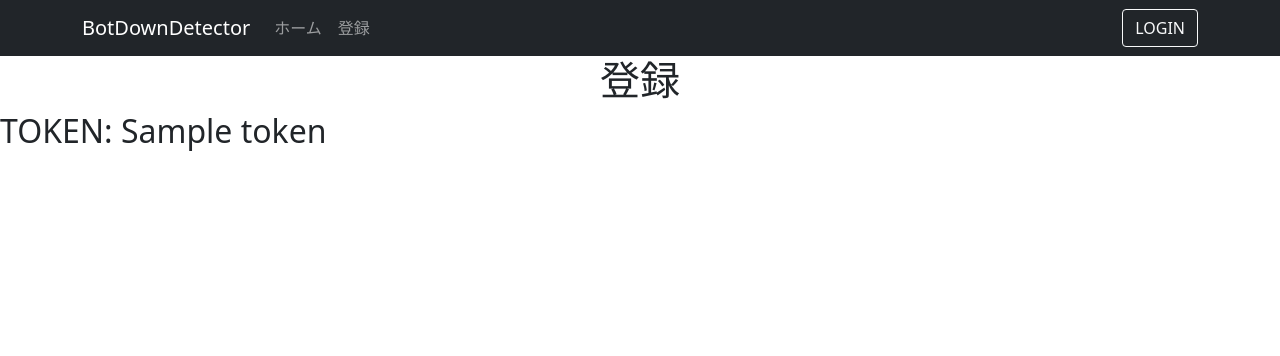
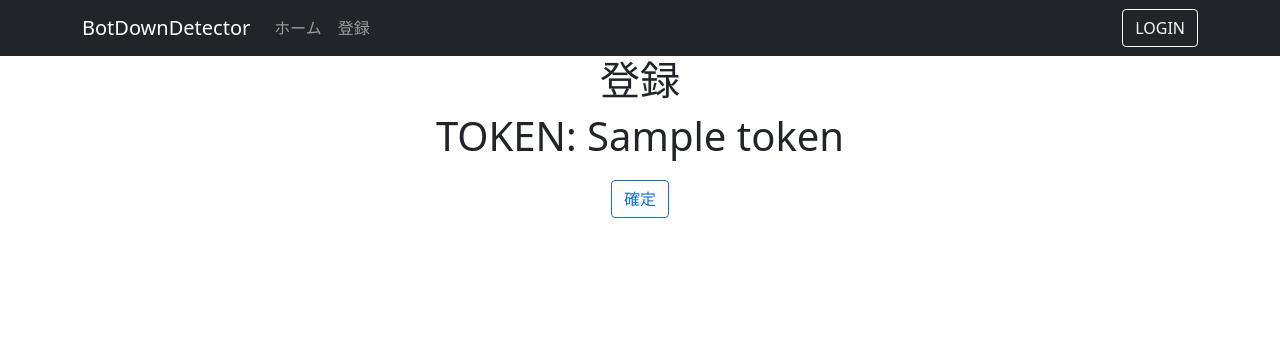
Before and after one commit to Alpaca131/SharDD, a Flask app: template templates/register.html in a window 1280 px wide. Shown: the top 356 px of the page. Run offline with Flask 2, Linux system fonts and the light colour scheme; the template is opened without the code that fills it: most values are stand-ins (such as "Sample title", 1, 10 or a date in 2020).

Commit message:
TOKEN生成？的な

```diff
--- a/app.py
+++ b/app.py
@@ -13,11 +13,13 @@ CLIENT_ID = settings.CLIENT_ID
 CLIENT_SECRET = settings.CLIENT_SECRET
 db: dataset.Database = dataset.connect(url=settings.DATABASE_URL)
 token_table: dataset.Table = db['token_data']
+register_info_table: dataset.Table = db['register_info']
 DISCORD_BASE_URL = 'https://discordapp.com/api/'
 
 
 @app.route('/')
 def index():
+    print(request.method)
     return render_template('index.html')
 
 
@@ -31,19 +33,27 @@ def heartbeat():
         return 'Invalid token.', 401
 
 
-@app.route('/register')
+@app.route('/register', methods=['GET', 'POST'])
 def register():
-    return_url = request.args.get('return_url')
-    if return_url is None:
-        return_url = url_for('index')
-    if session.get('logged_in') is not True:
-        return redirect(url_for('login', return_url=return_url))
-    while True:
-        gen_token = secrets.token_hex(8)
-        if token_table.find_one(token=gen_token) is None:
-            token = gen_token
-            break
-    return render_template('register.html', token=token)
+    if request.method == 'GET':
+        return_url = request.args.get('return_url')
+        if return_url is None:
+            return_url = url_for('index')
+        if session.get('logged_in') is not True:
+            return redirect(url_for('login', return_url=return_url))
+        return render_template('register.html', token='None')
+    else:
+        bot_id = request.form['bot_id']
+        shard_count = request.form['shard_count']
+        if register_info_table.find_one(bot_id=bot_id) is not None:
+            register_info_table.delete(bot_id=bot_id)
+        while True:
+            gen_token = secrets.token_hex(8)
+            if token_table.find_one(token=gen_token) is None:
+                token = gen_token
+                break
+        register_info_table.insert(dict(bot_id=bot_id, token=token, shard_count=shard_count), ['bot_id'])
+        return render_template('register.html', token=token)
 
 
 @app.route('/login')
@@ -72,7 +82,7 @@ def login():
 @app.route('/logout')
 def logout():
     return_url = request.args.get('return_url')
-    if return_url is None:
+    if return_url is None or return_url == url_for('register'):
         return_url = url_for('index')
     session['logged_in'] = False
     session.pop('discord_id', None)
--- a/templates/register.html
+++ b/templates/register.html
@@ -2,5 +2,20 @@
 {% block title %}登録{% endblock %}
 {% block content %}
     <h1 class="container text-center">登録</h1>
-    <h2>TOKEN: {{ token }}</h2>
+    {% if token=='None' %}
+        <form class="container col-xl-2 col-6" action="{{ url_for("register") }}" method="post">
+            <div class="mb-3">
+                <label for="idInput" class="form-label">BOTのID</label>
+                    <input type="number" class="form-control" name="bot_id" id="idInput" required>
+                <label for="shardCount" class="form-label">BOTのID</label>
+                    <input type="number" class="form-control" name="session_count" id="shardCount" required>
+                <button type="submit" class="btn btn-outline-primary mt-1">確定</button>
+            </div>
+        </form>
+    {% else %}
+        <p class="display-6 container text-center">TOKEN: {{ token }}</p>
+        <form class="container col-xl-2 col-6 text-center" action="#" method="post">
+            <button type="submit" class="btn btn-outline-primary mt-1">確定</button>
+        </form>
+    {% endif %}
 {% endblock %}
```
